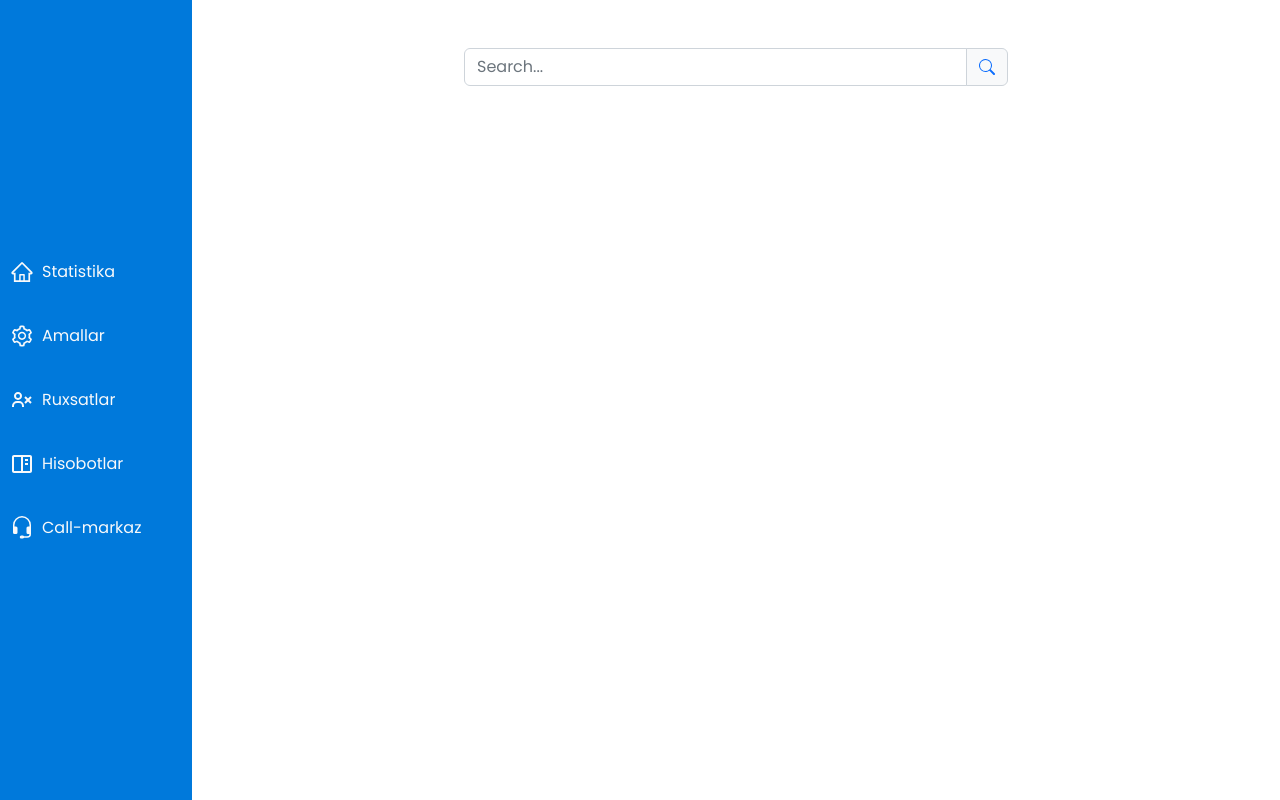
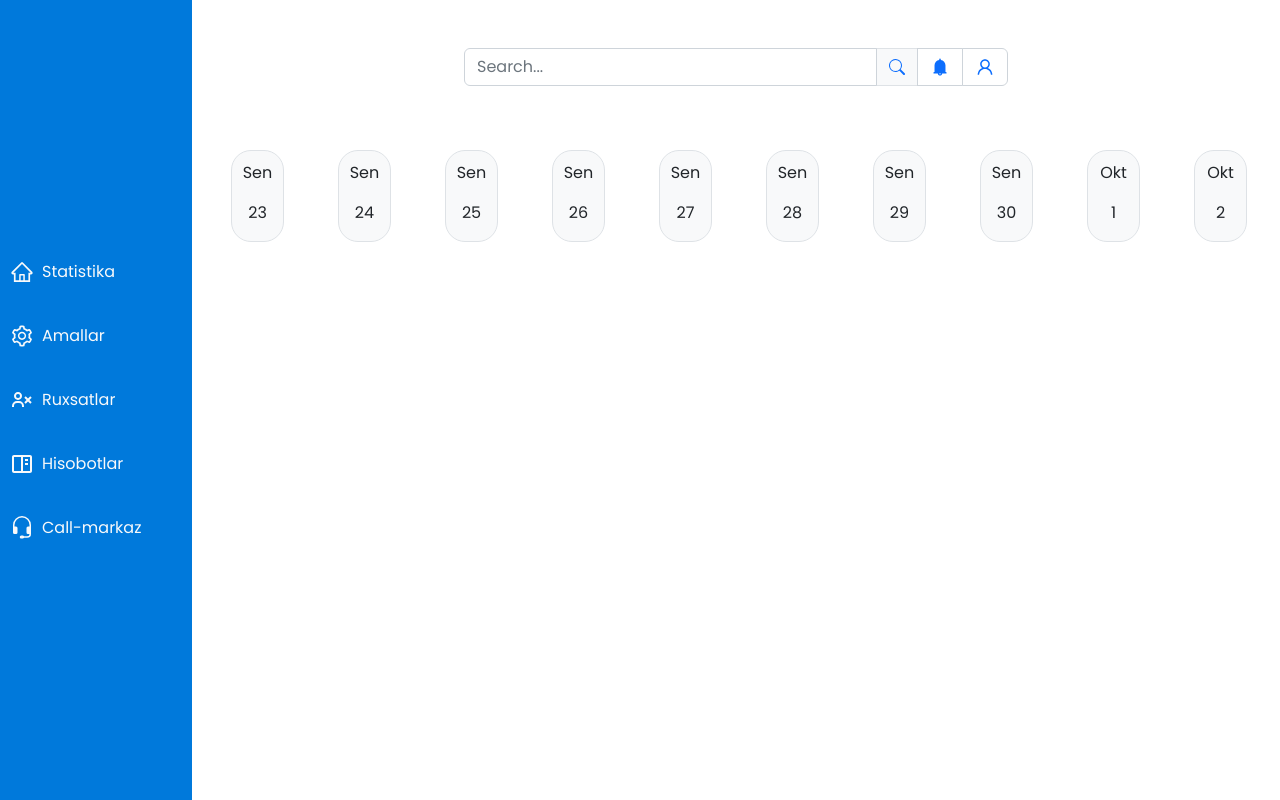
Before and after one commit to JamshidSherkulov/exam_react_22feb, a React (Create React App) app: page / in a window 1280 px wide. Built offline with nearby package versions, Linux system fonts and the light colour scheme.

Commit message:
Finished calendar carousel

```diff
--- a/package.json
+++ b/package.json
@@ -12,6 +12,8 @@
     "react-icons": "^4.7.1",
     "react-router-dom": "^6.8.1",
     "react-scripts": "5.0.1",
+    "react-slick": "^0.29.0",
+    "slick-carousel": "^1.8.1",
     "web-vitals": "^2.1.4"
   },
   "scripts": {
--- /dev/null
+++ b/src/components/Calendar/Calendar.css
@@ -0,0 +1,10 @@
+.item__container {
+    width: 50%;
+    display: flex;
+    flex-direction: column;
+    justify-content: center;
+    align-items: center;
+    justify-self: center;
+    padding-top: 10px;
+    border-radius: 20px;
+}
--- /dev/null
+++ b/src/components/Calendar/Calendar.jsx
@@ -0,0 +1,38 @@
+import React from "react";
+import './Calendar.css';
+import "slick-carousel/slick/slick.css";
+import "slick-carousel/slick/slick-theme.css";
+import Slider from "react-slick";
+import calendarData from '../../data/calendar.js'
+
+const Calendar = () => {
+
+    const settings = {
+        dots: true,
+        infinite: false,
+        speed: 500,
+        slidesToShow: 10,
+        slidesToScroll: 2,
+        arrows: true,
+        autoplaySpeed: 1000,
+      };
+
+    return(
+        <Slider className="mt-5 container" {...settings}>
+                {
+                    calendarData.map((item, index) => {
+                        return(
+                            <div className="mx-auto" key={item.id}>
+                                <div className="item__container border bg-light">
+                                    <p>{ item.month }</p>
+                                    <p>{ item.date }</p>
+                                </div>
+                            </div>
+                        )
+                    })
+                }
+        </Slider>
+    )
+}
+
+export default Calendar;
--- a/src/components/Search/Search.css
+++ b/src/components/Search/Search.css
@@ -0,0 +1,3 @@
+.icons__color {
+    background-color: #fff;
+}
--- a/src/components/Search/Search.jsx
+++ b/src/components/Search/Search.jsx
@@ -1,14 +1,18 @@
 import React from "react";
 import './Search.css';
 import {BsSearch } from 'react-icons/bs';
+import {AiFillBell, AiOutlineUser } from 'react-icons/ai';
 
 const Search = () => {
     return(
         <div className="">
             <div id="input__bg" className="input-group mb-3 w-50 mx-auto mt-5">
                 <input type="text" className="form-control" placeholder="Search..." />
-                <span className="input-group-text bg-light text-primary"><BsSearch /></span>
+                <span className="input-group-text bg-light text-primary border border-end"><BsSearch /></span>
+                <span className="input-group-text icons__color fs-5 text-primary"><AiFillBell /></span>
+                <span className="input-group-text icons__color fs-5 text-primary"><AiOutlineUser /></span>
             </div>
+
         </div>
     )
 }
--- /dev/null
+++ b/src/data/calendar.js
@@ -0,0 +1,85 @@
+const calendarData = [
+    {
+        id: 1,
+        month: 'Sen',
+        date: 23,
+    },
+    {
+        id: 2,
+        month: 'Sen',
+        date: 24,
+    },
+    {
+        id: 3,
+        month: 'Sen',
+        date: 25,
+    },
+    {
+        id: 4,
+        month: 'Sen',
+        date: 26,
+    },
+    {
+        id: 5,
+        month: 'Sen',
+        date: 27,
+    },
+    {
+        id: 6,
+        month: 'Sen',
+        date: 28,
+    },
+    {
+        id: 7,
+        month: 'Sen',
+        date: 29,
+    },
+    {
+        id: 8,
+        month: 'Sen',
+        date: 30,
+    },
+    {
+        id: 9,
+        month: 'Okt',
+        date: 1,
+    },
+    {
+        id: 10,
+        month: 'Okt',
+        date: 2,
+    },
+    {
+        id: 11,
+        month: 'Okt',
+        date: 3,
+    },
+    {
+        id: 12,
+        month: 'Okt',
+        date: 4,
+    },
+    {
+        id: 13,
+        month: 'Okt',
+        date: 5,
+    },
+    {
+        id: 14,
+        month: 'Okt',
+        date: 6,
+    },
+    {
+        id: 15,
+        month: 'Okt',
+        date: 7,
+    },
+    {
+        id: 16,
+        month: 'Okt',
+        date: 8,
+    },
+]
+
+
+export default calendarData;
--- a/src/pages/Statistics/Statistics.jsx
+++ b/src/pages/Statistics/Statistics.jsx
@@ -1,11 +1,13 @@
 import React from "react";
 import Search from "../../components/Search/Search";
+import Calendar from '../../components/Calendar/Calendar'
 import './Statistics.css'
 
 const Statistics = () => {
     return(
         <div>
            <Search />
+           <Calendar />
         </div>
     )
 }
```
Also changed, not shown: 1 other file (tests, documents, lock files or other folders).
